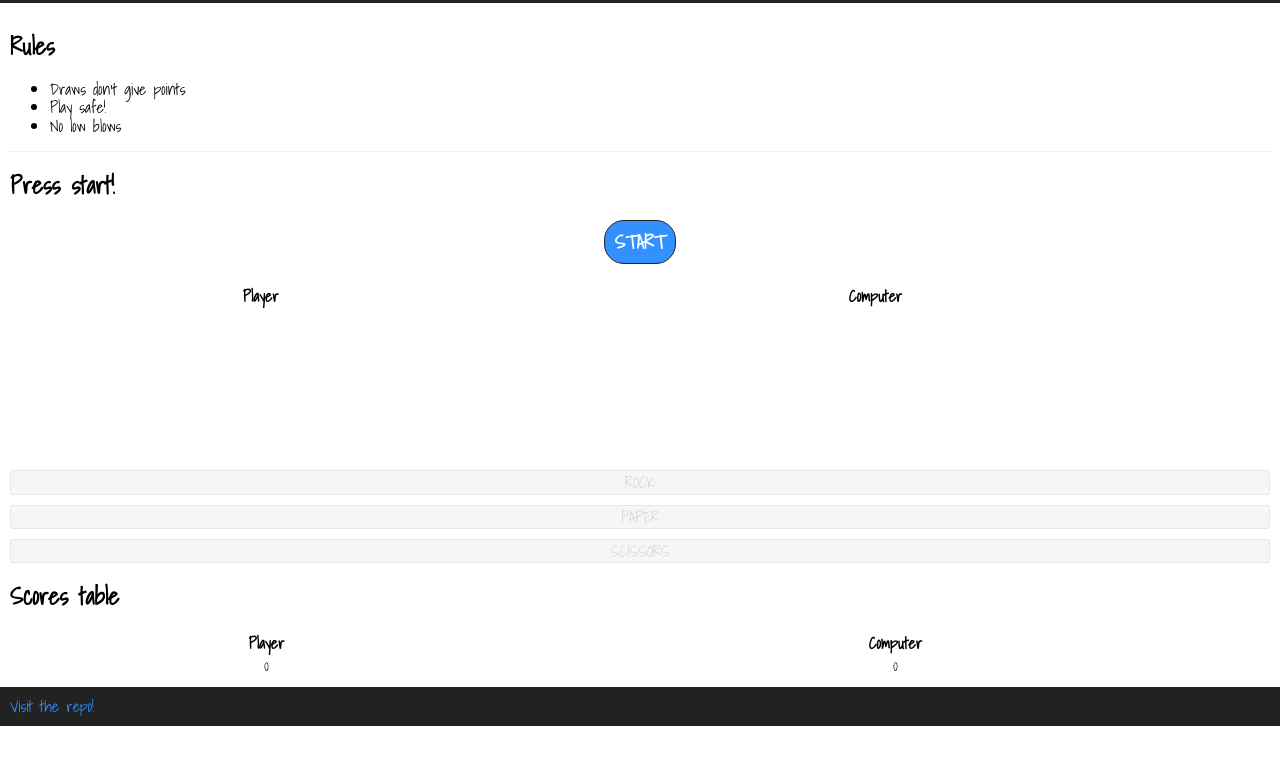
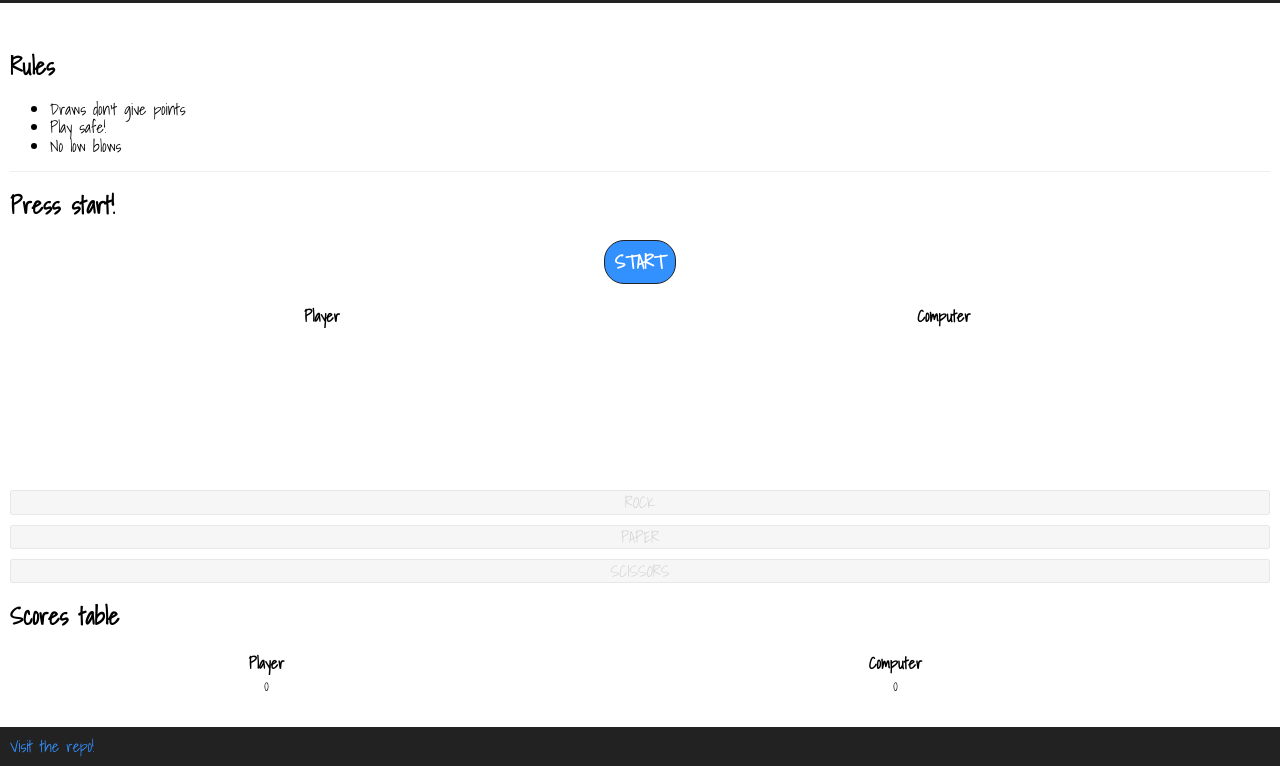
Before and after one commit to NewIncome/rock-paper-scissors-ui, a plain HTML site: page index.html in a window 1280 px wide. Shown: the part 97-863 px from the top of the page. Before the commit the page ends 823 px from the top, so only its background shows below. Drawn offline with Linux system fonts and the light colour scheme.

Commit message:
fixed some width issues with the game table

```diff
--- a/main.css
+++ b/main.css
@@ -31,6 +31,12 @@ header, footer {
 header, footer, main {
     padding: 10px;
 }
+header {
+    margin-bottom: 20px;
+}
+footer {
+    margin-top: 20px;
+}
 a {
     text-decoration: none;
     color: #3390ff;
@@ -40,6 +46,9 @@ main > section:first-of-type {
 }
 #game table tbody {
     height: 80px;
+}
+#game table td {
+    min-width: 100px;
 }
 table {
     width: 100%;
```
